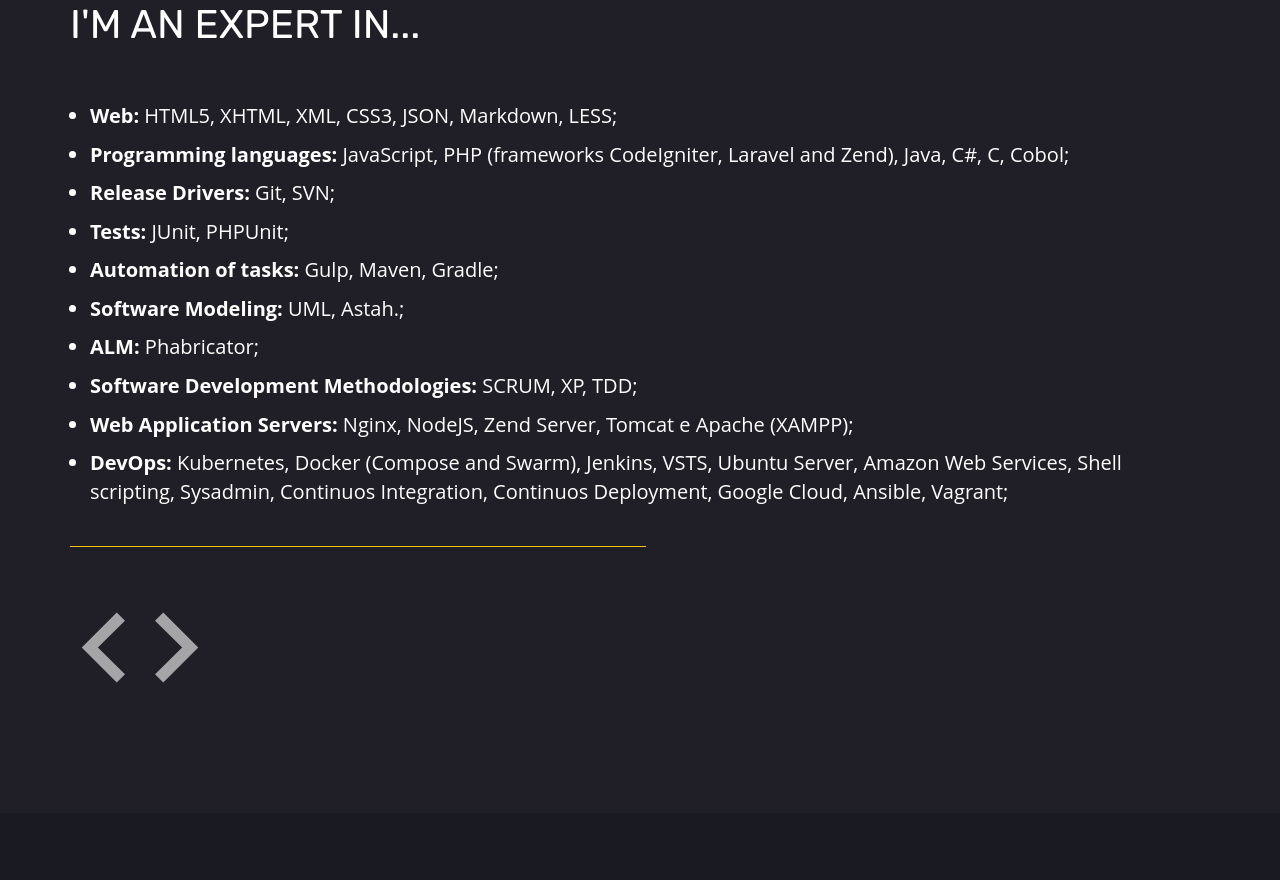
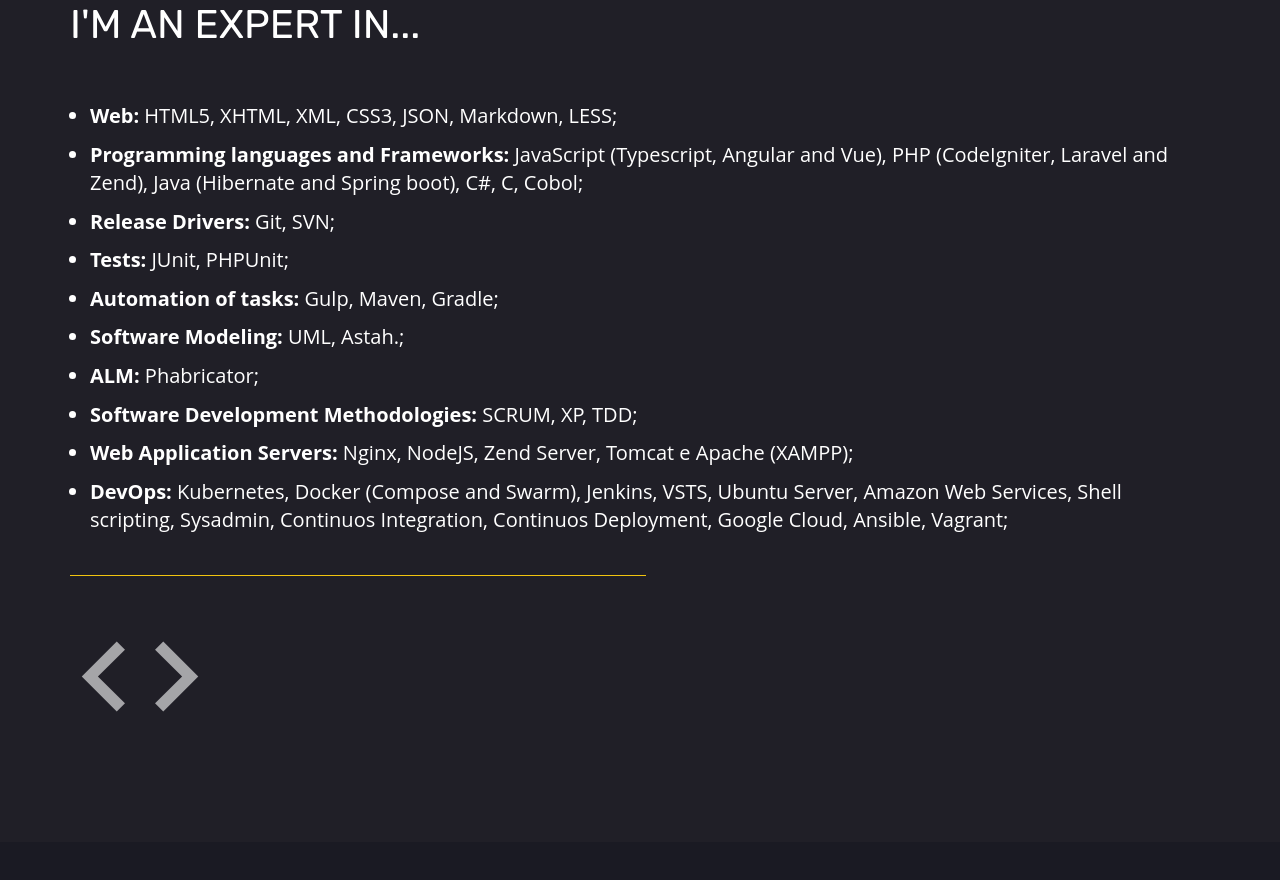
Before and after one commit to ikarosales/ikarosales.github.io, a plain HTML site: page index.html in a window 1280 px wide. Shown: the part 1592-2472 px from the top of the page. Drawn offline with Linux system fonts and the light colour scheme.

Commit message:
Update index.html

```diff
--- a/index.html
+++ b/index.html
@@ -30,24 +30,6 @@
 </head>
 
 <body>
-<script>
-    (function (i, s, o, g, r, a, m) {
-        i['GoogleAnalyticsObject'] = r;
-        i[r] = i[r] || function () {
-                (i[r].q = i[r].q || []).push(arguments)
-            }, i[r].l = 1 * new Date();
-        a = s.createElement(o),
-            m = s.getElementsByTagName(o)[0];
-        a.async = 1;
-        a.src = g;
-        m.parentNode.insertBefore(a, m)
-    })(window, document, 'script', 'https://www.google-analytics.com/analytics.js', 'ga');
-
-    ga('create', 'UA-103022214-1', 'auto');
-    ga('send', 'pageview');
-
-</script>
-
 <div class="my-page-loading">
     <div>
         <img src="img/103.gif"/>
@@ -138,7 +120,7 @@
                         <div class="row">
                             <ul class="expertise__list">
                                 <li><b>Web:</b> HTML5, XHTML, XML, CSS3, JSON, Markdown, LESS;</li>
-                                <li><b>Programming languages:</b> JavaScript, PHP (frameworks CodeIgniter, Laravel and Zend), Java, C#, C, Cobol;</li>
+                                <li><b>Programming languages and Frameworks:</b> JavaScript (Typescript, Angular and Vue), PHP (CodeIgniter, Laravel and Zend), Java (Hibernate and Spring boot), C#, C, Cobol;</li>
                                 <li><b>Release Drivers:</b> Git, SVN;</li>
                                 <li><b>Tests:</b> JUnit, PHPUnit;</li>
                                 <li><b>Automation of tasks:</b> Gulp, Maven, Gradle;</li>
```
